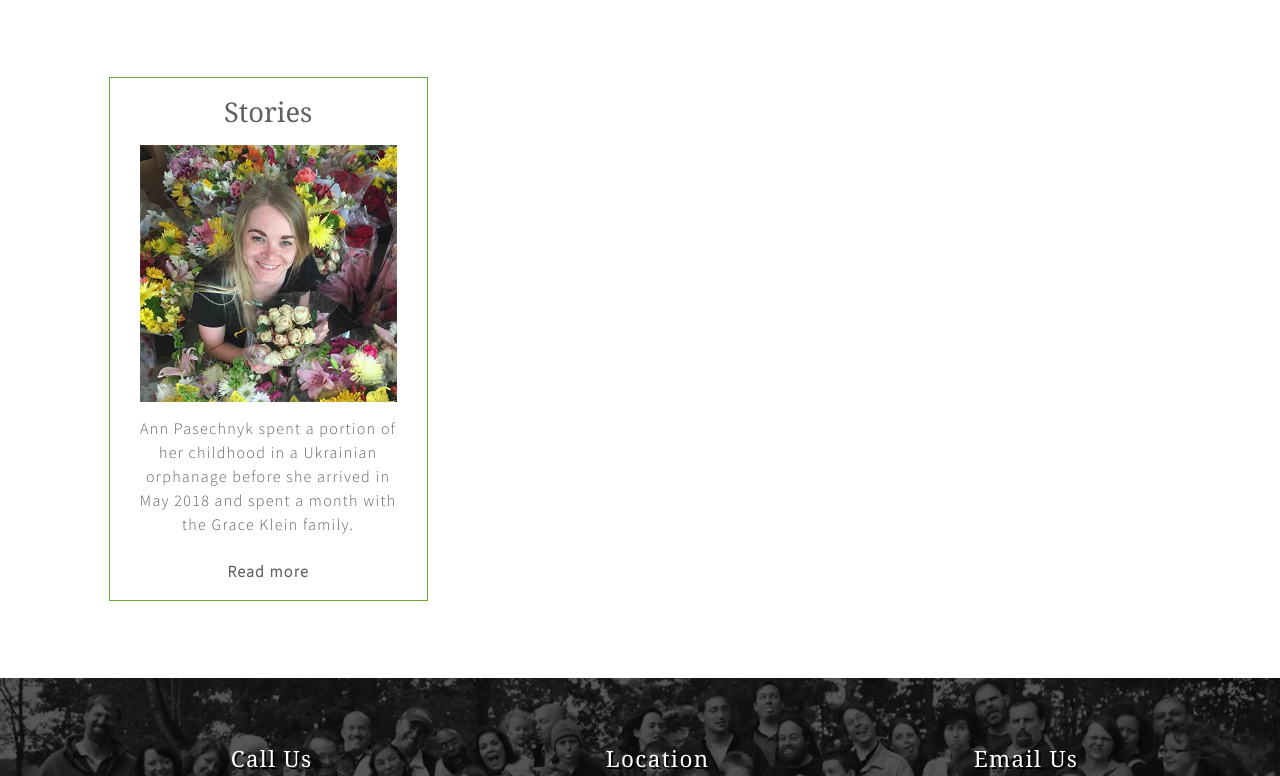
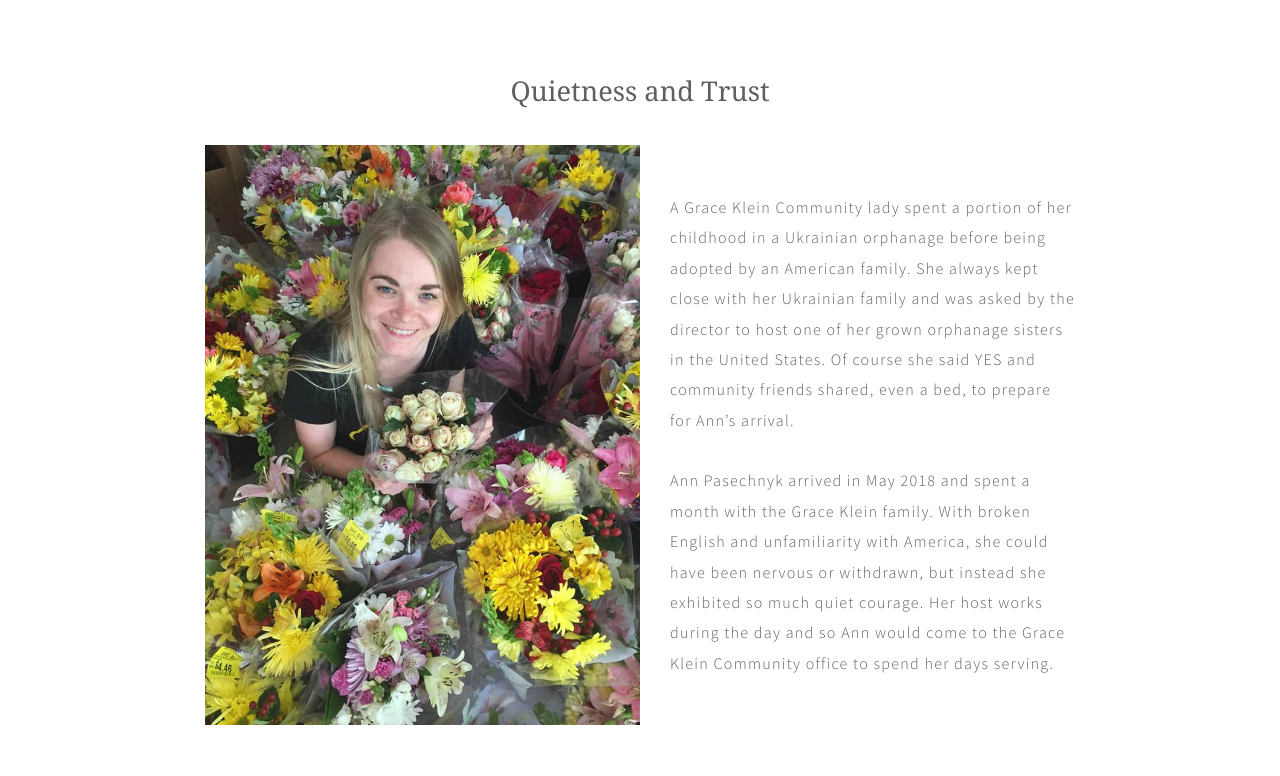
Before and after one commit to erinkahn/GKC-v2, a website: page stories.html in a window 1280 px wide. Shown: the part 640-1416 px from the top of the page. Drawn offline with nearby package versions, Linux system fonts and the light colour scheme.

Commit message:
stories page done

```diff
--- a/src/scss/main.scss
+++ b/src/scss/main.scss
@@ -298,7 +298,7 @@ body {
 	}
 	display: flex;
 	justify-content: center;
-	margin: 9% 10% 0 55%;
+	margin: 9% 13% 0 55%;
 	width: 40%;
 	max-width: 400px;
 	flex-direction: column;
@@ -320,6 +320,16 @@ body {
 			@media screen and (min-width: 1224px){
 				font-size: 1.3em;
 			}
+		}
+	}
+
+	&.story{
+		right: 100px;
+		@media screen and (min-width: 1024px){
+			right: 20px;
+		}
+		@media screen and (min-width: 1224px){
+			top: 80px;
 		}
 	}
 
@@ -332,6 +342,7 @@ body {
 		text-shadow: 2px 2px #000;
 		font-size: 2.3em;
 		letter-spacing: 0.06em;
+
 		@media screen and (min-width: 1224px){
 			top: 320px;
 		}
@@ -1756,3 +1767,83 @@ footer{
 		margin-top: 6%;
 	}
 }
+
+
+.storyPageContainer{
+	display: flex;
+	justify-content: center;
+	width: 80%;
+	margin: 10% auto;
+	flex-direction: column;
+	@media screen and (min-width: 1024px){
+		margin: 0 auto;
+	}
+
+	.ann{
+
+		h2{
+			font-family: Georgia, 'Times New Roman', Times, serif;
+			margin-bottom: 20px;
+			text-align: center;
+		}
+
+		div{
+			display: flex;
+			margin: 8% auto;
+			width: 90%;
+			flex-direction: column;
+			max-width: 600px;
+			align-items: center;
+			justify-content: center;
+			@media screen and (min-width: 1024px){
+				flex-direction: row;
+				width: 85%;
+				max-width: 900px;
+				margin: 4% auto;
+			}
+
+			img{
+				width: 100%;
+				padding-bottom: 30px;
+				@media screen and (min-width: 768px){
+					width: 70%;
+				}
+				@media screen and (min-width: 1024px){
+					width: 50%;
+				}
+			}
+
+			span{
+				display: flex;
+				flex-direction: column;
+				align-items: center;
+				@media screen and (min-width: 768px){
+					width: 70%;
+				}
+				@media screen and (min-width: 1024px){
+					padding-left: 30px;
+				}
+				p{
+					line-height: 1.4em;
+					text-align: left;
+					padding-bottom: 30px;
+					@media screen and (min-width: 1024px){
+						line-height: 1.9em;
+					}
+				}
+
+				span{
+					@media screen and (min-width: 1024px){
+						display: none;
+					}
+				}
+			}
+
+
+		}
+
+
+
+	}
+
+}
--- a/stories.html
+++ b/stories.html
@@ -43,23 +43,34 @@
 				<a href="index.html"><img src="dist/img/logomark.svg" alt="logo"></a>
 			</div>
 
-			<div class="quote">
+			<div class="quote story">
 				<h2>“Everyone has a story.”<h2>
 			</div>
 
 		</div>
 
 
-		<section class="top">
+		<section class="storyPageContainer">
 
-			<div class="stories">
-				<h2>Stories</h2>
+			<div class="ann">
+				<h2>Quietness and Trust</h2>
 				<div>
-					<!--http://gracekleincommunity.com/category/local/food-ministry/stories/-->
-					<img src="dist/img/story1Preview.png" alt="ann">
-					<p>Ann Pasechnyk spent a portion of her childhood in a Ukrainian orphanage before she arrived in May 2018 and spent a month with the Grace Klein family.</p>
+					<img src="dist/img/ann1.jpg" alt="ann">
+					<span>
+						<p>A Grace Klein Community lady spent a portion of her childhood in a Ukrainian orphanage before being adopted by an American family. She always kept close with her Ukrainian family and was asked by the director to host one of her grown orphanage sisters in the United States. Of course she said YES and community friends shared, even a bed, to prepare for Ann’s arrival.</p>
+						<p>Ann Pasechnyk arrived in May 2018 and spent a month with the Grace Klein family. With broken English and unfamiliarity with America, she could have been nervous or withdrawn, but instead she exhibited so much quiet courage. Her host works during the day and so Ann would come to the Grace Klein Community office to spend her days serving.</p>
+					</span>
 				</div>
-				<a href="stories.html">Read more</a>
+				<div>
+					<img src="dist/img/ann2.jpg" alt="ann">
+					<span>
+						<p>She gave countless hours to our community, sorting food, stacking shelves, organizing the Give and Take Room, cleaning donated computers, organizing cabinets, receiving bread, bundling diapers, packing the team for Zambia – contributing any way she could to the needs of the people of Birmingham and around the world. Many people never met Ann, but in her time in Birmingham, she served thousands of people in Jesus’ name.</p>
+						<span>
+							<p>She embodies a quietness and trust that is her strength. She trusted us (the GKC family) as strangers who became family. She rode in our cars, ate meals with us, worshipped with us around a campfire, rode our bikes, listened to our chatter, explored with us. She lived with us and her trust in God to trust in us demonstrated her strength. Many people are not comfortable in quiet or in trust so they do not experience God’s strength through such gentle and courageous surrender. She was confidently quiet, often she could not understand what anyone was saying, but she kept smiling and trusted our love for her.</p>
+							<p>The time went fast with Ann and we miss having her around. We miss her big smiles and her curious eyes. We miss her giggles, the way she would run and jump off the pier into the lake with reckless abandon, the firm “no” she would give when she was too tired to do anything else, her ability to spot living creatures in the trees and running through the leaves, the way she delighted in new experiences and how she never got in a hurry. We hope she will come back soon for more flower gives, truck unloads, prayer nights and randomness. God used her quietness and trust to not only give her strength, but to encourage us and make us better.</p>
+						</span>
+					</span>
+				</div>
 			</div>
 
 		</section>
```
Also changed, not shown: dist/css/main.css, dist/img/1-IMG_3927-1024x768.jpg (deleted), dist/img/546224_2672607593406_924846312_n.jpg (deleted), dist/img/559518_2672598153170_1370549547_n-e1402760940331.jpg (deleted), dist/img/576056_2672608513429_871363460_n.jpg (deleted), dist/img/ann1.jpg (added), dist/img/ann1desktop.jpg (added), dist/img/ann2.jpg (added), dist/img/start-vegetable-garden-400x267.jpg (deleted), dist/img/story2Preview.png (deleted), 1 other file.
